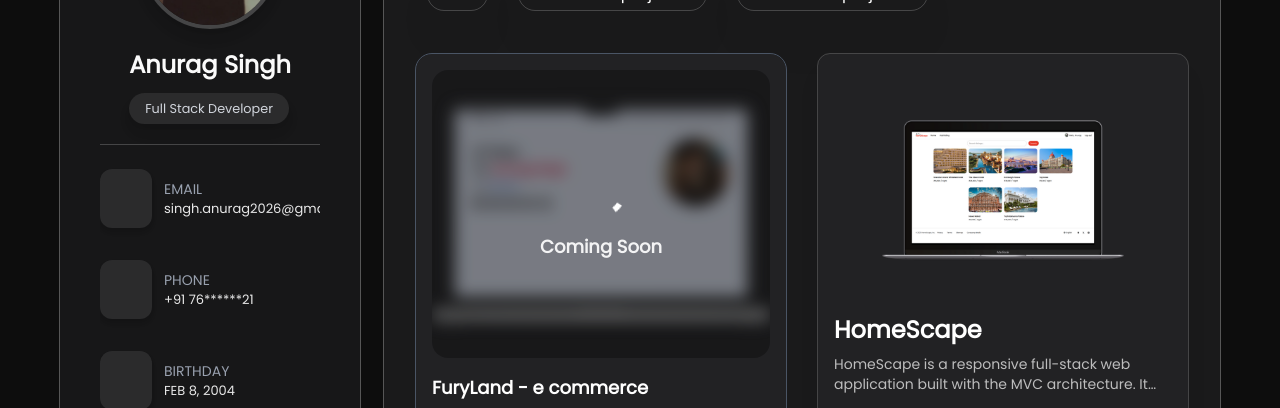
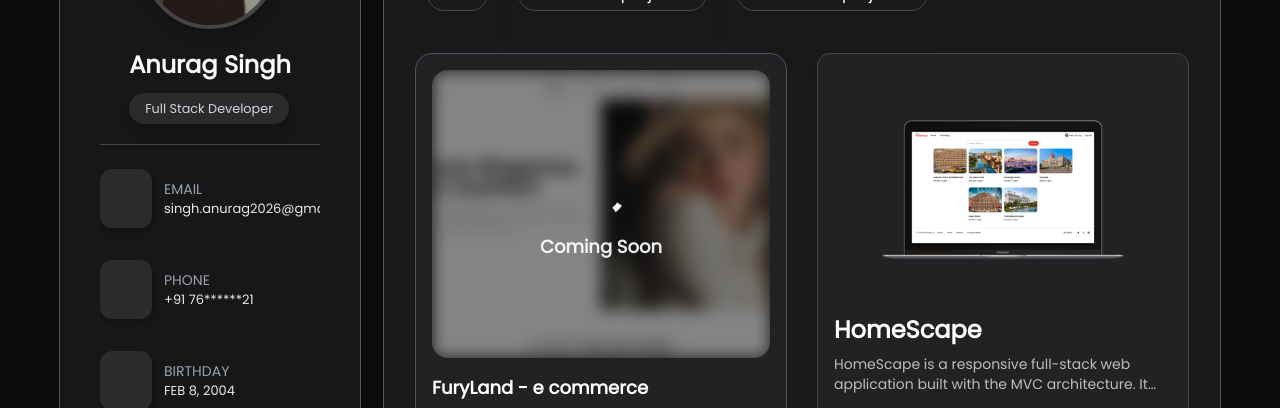
Before and after one commit to Anurag-Singh-0/IamAnurag-portfolio, a React (Vite) app in the folder Portfolio/: page /project in a window 1280 px wide. Shown: the part 179-587 px from the top of the page. Built offline with nearby package versions, Linux system fonts and the light colour scheme; some icons are missing.

Commit message:
Adding a comming soon project image

```diff
--- a/Portfolio/src/pages/Project/Project.jsx
+++ b/Portfolio/src/pages/Project/Project.jsx
@@ -3,6 +3,7 @@ import { motion } from "framer-motion";
 import projectData from "../../data/project";
 import ProjectCard from "./ProjectCard";
 import ProjectModal from "./ProjectModal";
+import images from "../../Images";
 
 import KeyboardArrowUpIcon from "@mui/icons-material/KeyboardArrowUp";
 import KeyboardArrowDownIcon from "@mui/icons-material/KeyboardArrowDown";
@@ -101,7 +102,7 @@ function Project() {
                 key={idx}
                 title={project.title}
                 desc={project.desc}
-                image={project.images[0]}
+                image={images.furylandFrontPage}
               />
             ) : (
               ""
```
Also changed, not shown: Portfolio/src/Images.jsx (+8 -4 lines), Portfolio/src/assets/project-images/FuryLand-frontpage.png (added), Portfolio/src/data/project.js (line endings or trailing spaces).
